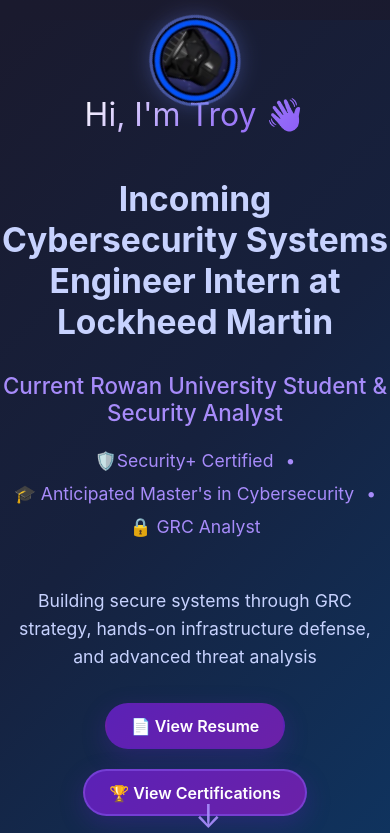
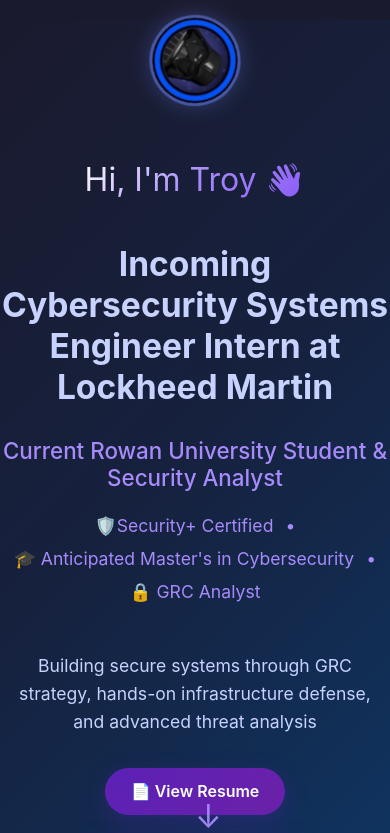
Before and after one commit to troyvolpe/Dev-Portfolio, a React (Create React App) app in the folder dev-portfolio/: page / in a window 390 px wide. Shown: the top 833 px of the page. Built offline with nearby package versions, Linux system fonts and the light colour scheme; no server answers.

Commit message:
Should be good now....

```diff
--- a/dev-portfolio/src/App.css
+++ b/dev-portfolio/src/App.css
@@ -103,8 +103,7 @@
   }
 
   .hero {
-    margin-top: 220px; /* Further adjustment for mobile */
-    padding-top: 3rem;
+    margin-top: 0; /* Removed - spacing now controlled by Hero.css padding-top */
   }
 }
 
--- a/dev-portfolio/src/components/Hero.css
+++ b/dev-portfolio/src/components/Hero.css
@@ -158,8 +158,14 @@
 }
 
 @media (max-width: 480px) {
+  .hero {
+    justify-content: flex-start;
+    padding-top: 140px;
+  }
+
   .hero h1 {
     font-size: 2rem;
+    margin-top: 0;
   }
 
   .hero p {
```
